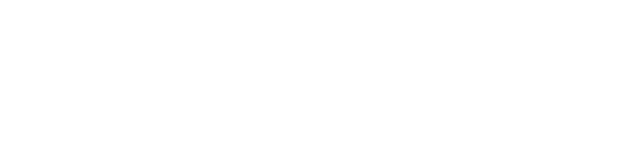
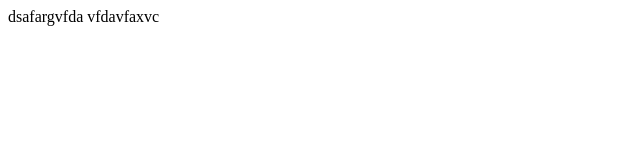
Before and after one commit to prashantjag/The-Debuggers, a plain HTML site: page Index.html in a window 1280 px wide. Shown: the whole page, without its empty margins (0-640 px from the left). Drawn offline with Linux system fonts and the light colour scheme.

Commit message:
Update Index.html

```diff
--- a/Index.html
+++ b/Index.html
@@ -1,3 +1,3 @@
 <html>
-
+  dsafargvfda vfdavfaxvc
 </html>
```
